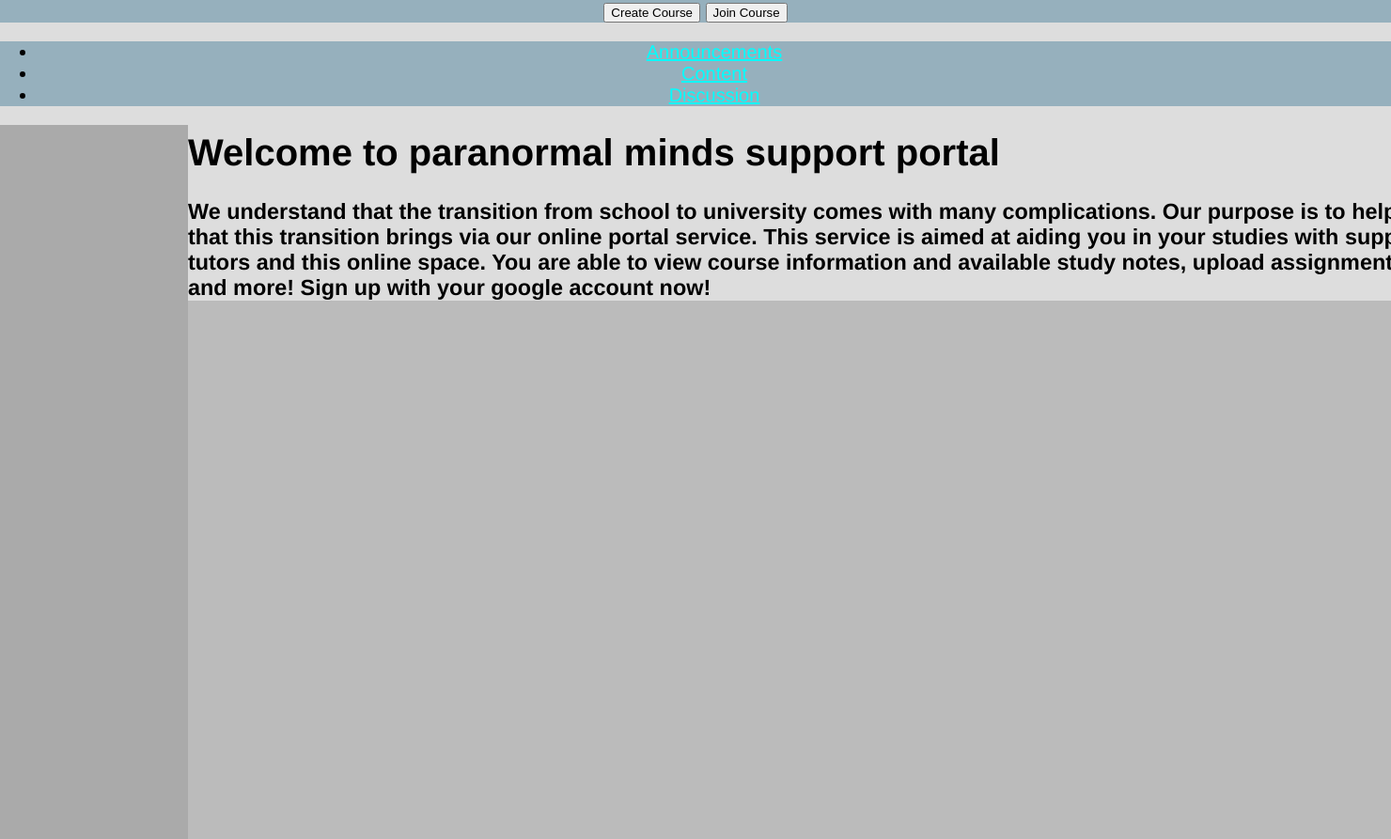
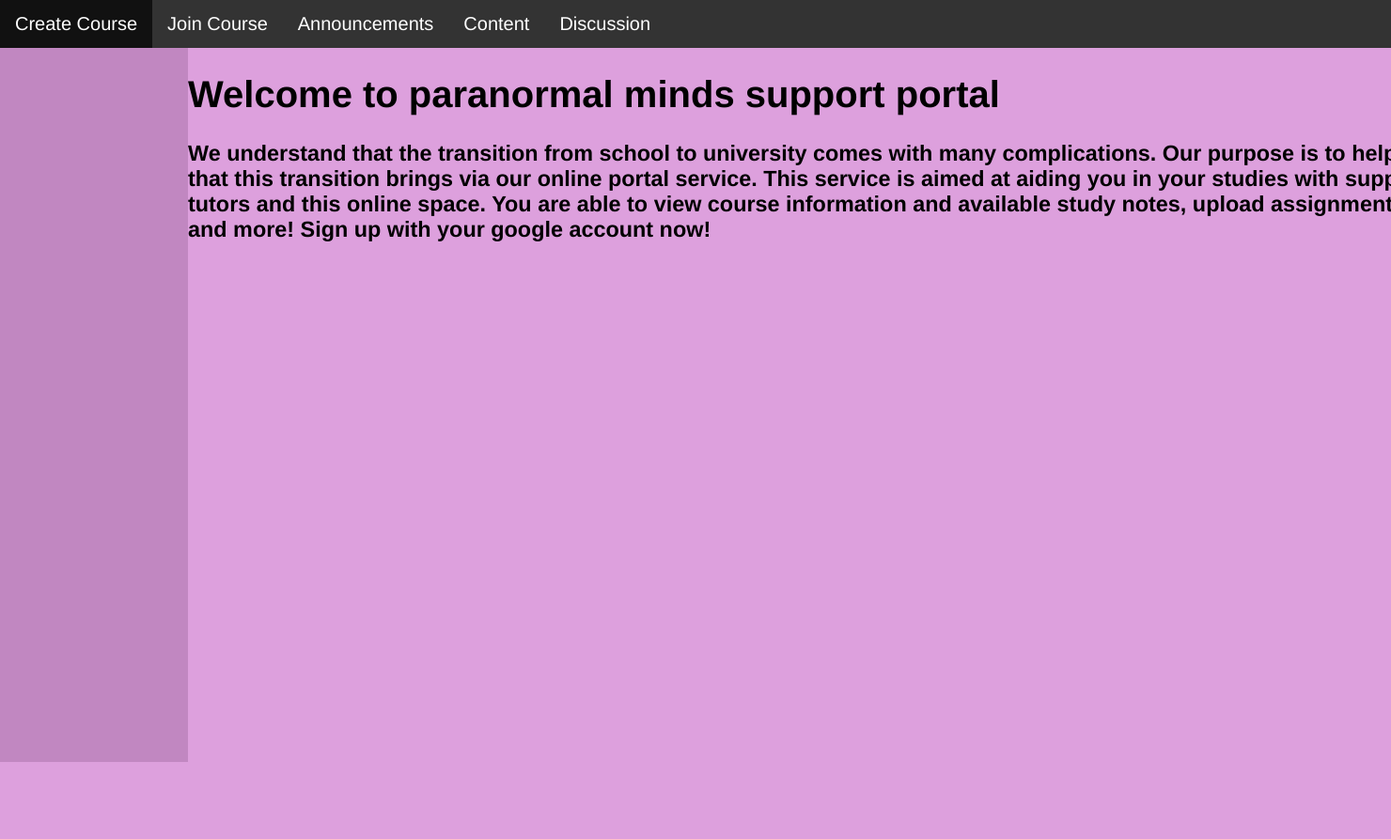
Before and after one commit to Geimaj/paranormal-minds, a Python web app: template src/templates/home/home.html in a window 1480 px wide; the page is wider, and only the part inside the window is pictured. Shown: that part at 94% size. After the commit the page ends 811 px from the top of that part, so only its background shows below. Run offline with Jinja, Linux system fonts and the light colour scheme; the template is opened without the code that fills it, so the values that code supplies are empty; style sheets or scripts are compiled from the project's sources.

Commit message:
add to design and add routes + handlers to pages

```diff
--- a/src/app/announcements.py
+++ b/src/app/announcements.py
@@ -1,4 +1,4 @@
-from framework.request_handler import BaseRequestHandler
+from src.framework.request_handler import BaseRequestHandler
 
 
 class Announcements(BaseRequestHandler):
--- a/src/router.py
+++ b/src/router.py
@@ -5,7 +5,9 @@ from webapp2 import Route
 app = WSGIApplication(
     routes=[
         Route('/', handler='src.app.home.Home'),
-        Route('/announcements', handler='src.app.announcements.Announcements'),
-        Route('/course/create', handler='src.app.createCourse.CreateCourse')
+        Route('/course/create', handler='src.app.createCourse.CreateCourse'),
+        Route('/content/content', handler='src.app.content.Content'),
+        Route('/discussion/discussion', handler='src.app.discussion.Discussion'),
+        Route('/announcements', handler='src.app.announcements.Announcements')
     ]
 )
--- a/src/styles/main.scss
+++ b/src/styles/main.scss
@@ -3,7 +3,7 @@ html, body {
 
 }
 body {
-    background: #bbb;
+    background: #DDA0DD;
     margin: 0;
     padding: 0;
     font-family: "Helvetica Neue Light", "HelveticaNeue-Light", "Helvetica Neue", Calibri, Helvetica, Arial, sans-serif;
@@ -12,24 +12,19 @@ body {
 }
 
 nav {
-    background: #96b0bd;
+    background-color: #333;
     width: 100%;
     height: 5%;
-    text-align: center;
-}
-
-nav a {
-    color: aqua;
 }
 
 #wrapper {
- background: #ddd;
+ background: #DDA0DD;
 }
 
 .sidebar {
     height: 95%;
     width: 200px;
-    background: #aaa;
+    background: #c187c1;
     position: absolute;
 }
 
@@ -38,3 +33,37 @@ nav a {
     left: 200px;
     width: 100%;
 }
+
+.table {
+	display: table;
+	margin: 0 auto;
+}
+
+ul {
+    list-style-type: none;
+    margin: 0;
+    padding: 0;
+    overflow: hidden;
+    background-color: #333;
+    position: -webkit-sticky;
+    position: sticky;
+    top: 0;
+    text-align: center;
+}
+
+li {
+    float: left;
+    padding-left: 0px;
+}
+
+li a {
+    display: block;
+    color: white;
+    text-align: center;
+    padding: 14px 16px;
+    text-decoration: none;
+}
+
+li a:hover {
+    background-color: #111;
+}
--- a/src/templates/base.html
+++ b/src/templates/base.html
@@ -11,7 +11,7 @@
 
 </head>
 <body>
-    <div id="wrapper">
+<div id="wrapper">
         {% block content %}
         {% endblock %}
     </div>
--- /dev/null
+++ b/src/templates/content/content.html
@@ -0,0 +1,5 @@
+{% extends 'layout.html' %}
+
+{% block page_content %}
+    this is content
+{% endblock %}
--- /dev/null
+++ b/src/templates/discussion/discussion.html
@@ -0,0 +1,5 @@
+{% extends 'layout.html' %}
+
+{% block page_content %}
+    this is discussion
+{% endblock %}
--- a/src/templates/home/home.html
+++ b/src/templates/home/home.html
@@ -1,17 +1,17 @@
 {% extends "layout.html" %}
 
 {% block page_content %}
-<h1>
+<h1 id="welcome">
     Welcome to paranormal minds support portal
 </h1>
 
-<h3>
-    We understand that the transition from school to university comes with many complications. Our purpose is to help
-    with the stress that this transition brings via our online portal service. This service is aimed at aiding
-    you in your studies with support from our tutors and this online space. You are able to view course information
-    and available study notes, upload assignments, ask questions and more! Sign up with your google account now!
+<h3 class="fit">
+    We understand that the transition from school to university comes with many complications.
+    Our purpose is to help with the stress that this transition brings via our online portal service.
+    This service is aimed at aiding you in your studies with support from our tutors and this online space.
+    You are able to view course information and available study notes, upload assignments, ask questions and more!
+    Sign up with your google account now!
 </h3>
 
 
-
 {% endblock %}
--- a/src/templates/layout.html
+++ b/src/templates/layout.html
@@ -2,35 +2,29 @@
 
 {% block content %}
 <nav>
-
+        <ul>
                {% if username %}
-        {{username}}'s classroom
+                <li id="name">{{username}}'s classroom</li>
                 {% endif %}
 
                 {% if login_url %}
-        <a href="{{ login_url }}">Sign in</a>
+                  <li><a href="{{ login_url }}">Sign in</a></li>
                 {% endif %}
 
                 {% if logout_url %}
-        <a href="{{ logout_url }}">Sign out</a>
+                 <li><a href="{{ logout_url }}">Sign out</a></li>
                 {% endif %}
 
+                <li><a class="btnCreateCourse" onclick="window.location.href='/course/create'">Create Course </a></li>
+                <li><a class="btnJoinCourse" onclick="window.location.href='/course/join'">Join Course</a></li>
+                <li><a href="/announcements">Announcements</a></li>
+                <li><a href="/content/content">Content</a></li>
+                <li><a href="/discussion/discussion">Discussion</a></li>
 
-        <button class="btnCreateCourse" onclick="window.location.href='/course/create'">Create Course </button>
-        <button class="btnJoinCourse">Join Course</button>
 
-</nav>
-
-<nav id="nav2">
-
-        <ul>
-                <li><a href="/announcements.html">Announcements</a></li>
-                <li><a href="/content.html">Content</a></li>
-                <li><a href="/discussion.html">Discussion</a></li>
         </ul>
 
 </nav>
-
 
 <div class="sidebar">
 
```
Also changed, not shown: src/app/content.py (added, +16 -0 lines), src/app/discussion.py (added, +16 -0 lines), src/styles/home.scss (+19 -0 lines). Lines whose indentation alone changed are shown as unchanged.
